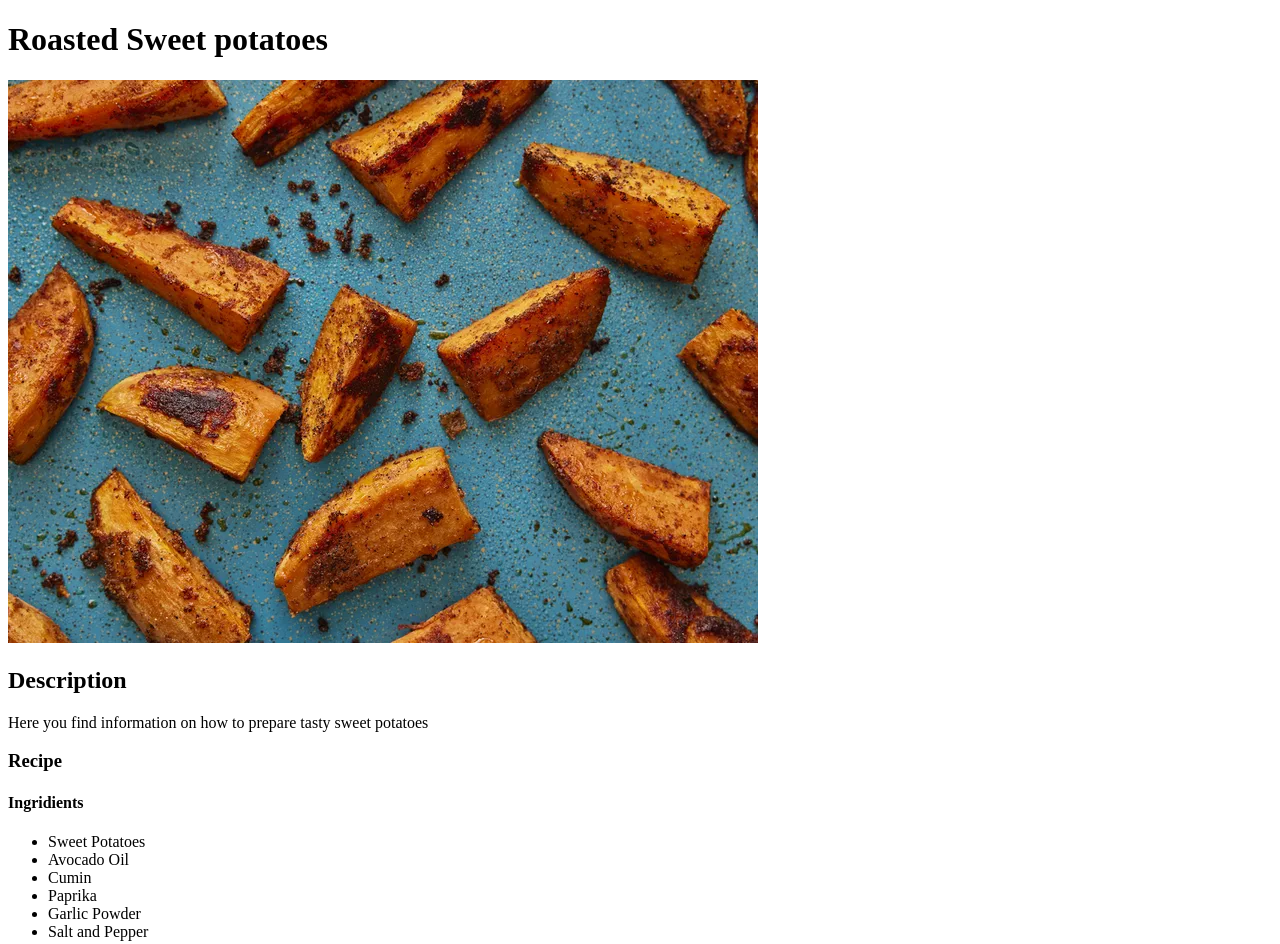
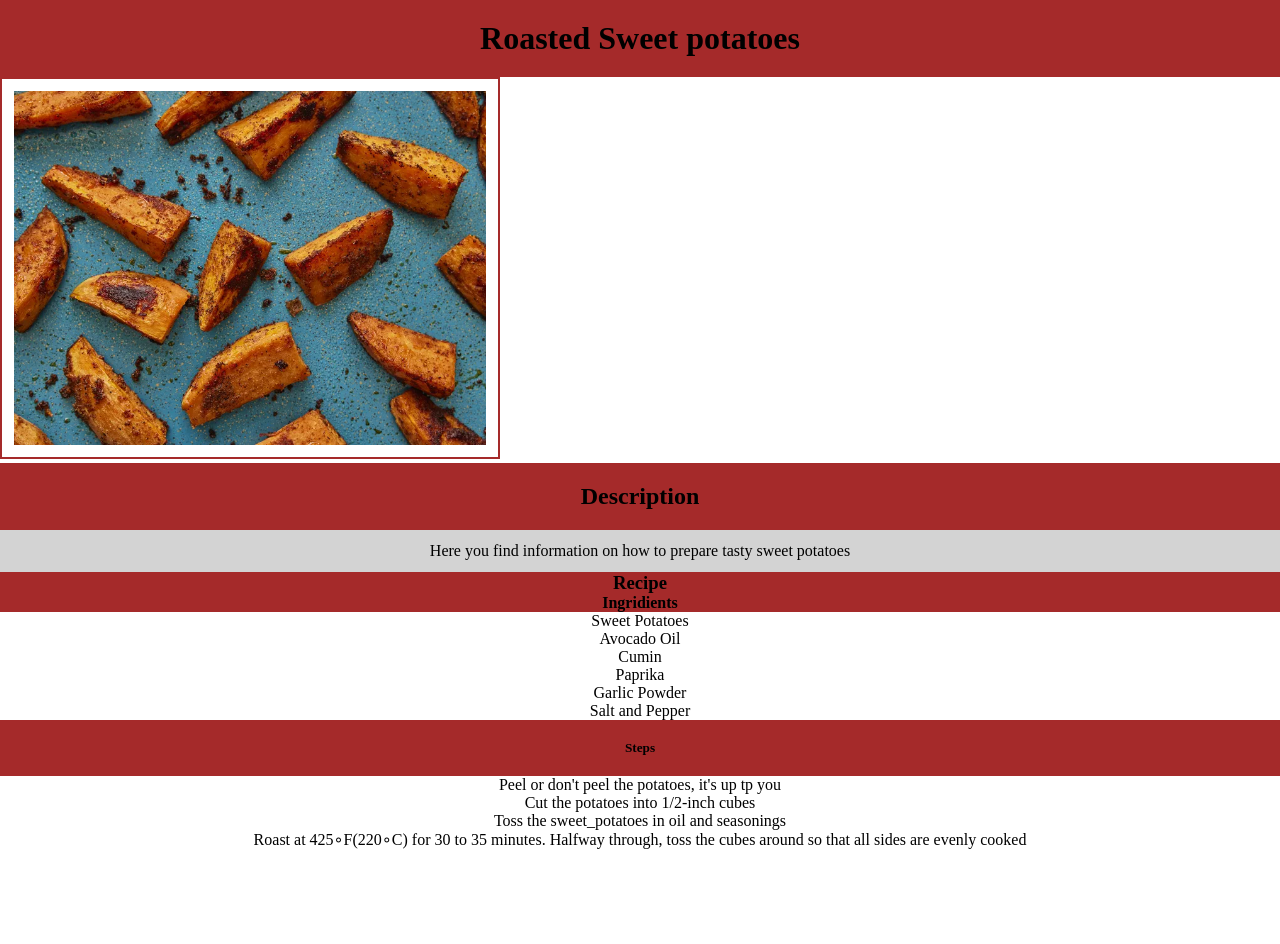
Before and after one commit to EmanuelNyasha/odin-recipes, a plain HTML site: page recipes/sweet_potatoes.html in a window 1280 px wide. Shown: the top 944 px of the page. After the commit the page ends 849 px from the top, so only its background shows below. Drawn offline with Linux system fonts and the light colour scheme.

Commit message:
Style recipe pages with css basics

```diff
--- a/recipes/sweet_potatoes.html
+++ b/recipes/sweet_potatoes.html
@@ -4,17 +4,18 @@
     <meta charset="UTF-8">
     <meta name="viewport" content="width=device-width, initial-scale=1.0">
     <title>Sweet Potatoes Recipe</title>
+    <link rel="stylesheet" href="../style.css">
 </head>
 <body>
-    <h1>Roasted Sweet potatoes</h1>
+    <h1 class="heading">Roasted Sweet potatoes</h1>
     <img src="./roasted_sweet_potato.webp" alt="Tasty Sweet Potatoes">
 
-    <h2>Description</h2>
+    <h2 class="heading">Description</h2>
     <p>Here you find information on how to prepare tasty sweet potatoes</p>
 
-    <h3>Recipe</h3>
+    <h3 class="heading recipe">Recipe</h3>
 
-    <h4>Ingridients</h4>
+    <h4 class="heading recipe">Ingridients</h4>
     <ul>
         <li>Sweet Potatoes</li>
         <li>Avocado Oil</li>
@@ -24,7 +25,7 @@
         <li>Salt and Pepper</li>
     </ul>
 
-    <h5>Steps</h5>
+    <h5 class="heading">Steps</h5>
 
     <ol>
         <li>Peel or don't peel the potatoes, it's up tp you</li>
--- /dev/null
+++ b/style.css
@@ -0,0 +1,52 @@
+* {
+    margin: 0;
+    padding: 0;
+    box-sizing: border-box;
+}
+
+.heading {
+    color: black;
+    background-color: brown;
+    font-weight: 800;
+    padding: 20px;
+    text-align: center;
+}
+.mushroom, .rice, .sweet-potatoes {
+    color: black;
+background-color: chocolate;
+font-weight: 300;
+padding: 32px;
+text-align: center;
+width: 200px;
+box-sizing: border-box;
+margin: 50px auto;
+
+}
+
+img {
+    height: auto;
+    width: 500px;
+    padding: 12px;
+    border: 2px solid brown;
+}
+
+p {
+    color: black;
+    background-color: lightgrey;
+    text-align: center;
+    padding: 12px;
+}
+
+.heading.recipe {
+    padding: 0%;
+}
+
+li {
+    text-align: center;
+}
+
+.ordered.list {
+    margin-bottom: 12px;
+    text-align: center;
+    display: block;
+}
```
Also changed, not shown: index.html (+5 -4 lines), recipes/fried_rice.html (+8 -5 lines), recipes/mushroom_burgers.html (+6 -5 lines).
